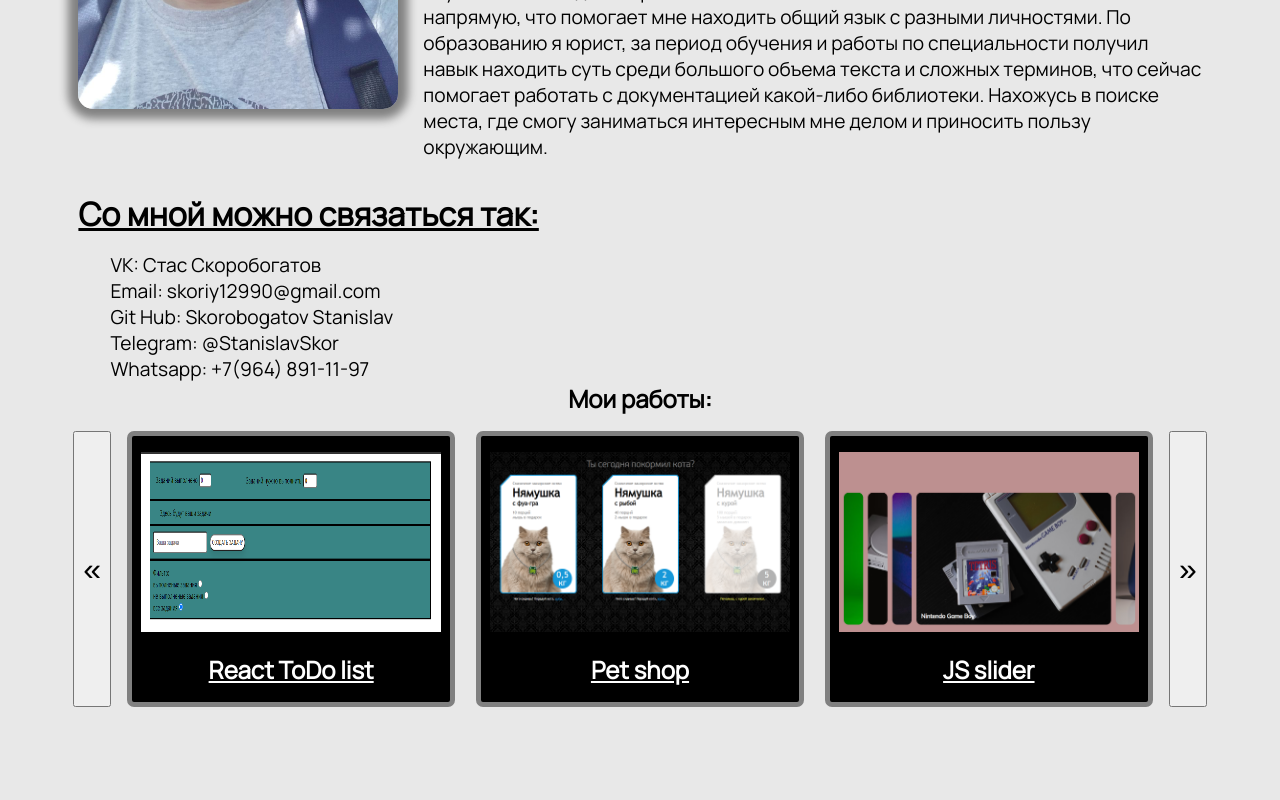
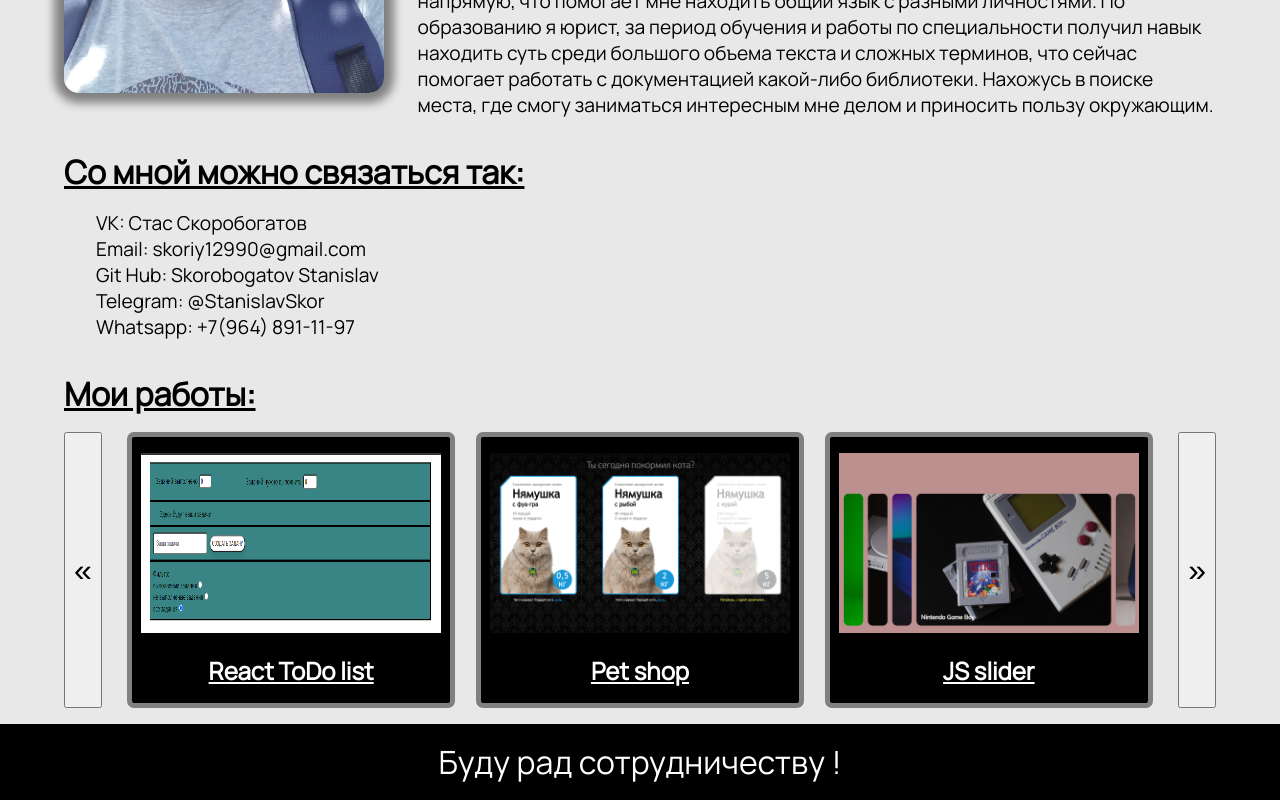
Before and after one commit to beliy-beret/my-resume, a React (Vite) app: page / in a window 1280 px wide. Shown: the part 366-1166 px from the top of the page. Before the commit the page ends 1073 px from the top, so only its background shows below. Built offline with nearby package versions, Linux system fonts and the light colour scheme.

Commit message:
refactoring some styles

```diff
--- a/src/components/App/App.js
+++ b/src/components/App/App.js
@@ -6,11 +6,14 @@ import Projects from '../Projects/Projects';
 
 const App = () => {
   return(
-    <div className={style.app}>
-      <About />
-      <Contacts />
-      <Projects />
-    </div>
+    <>
+      <div className={style.wrapper}>
+        <About />
+        <Contacts />
+        <Projects />
+      </div>
+      <div className={style.footer}>Буду рад сотрудничеству !</div>
+    </>
   );
 };
 
--- a/src/components/App/app.module.css
+++ b/src/components/App/app.module.css
@@ -1,4 +1,12 @@
-.app {
+.wrapper {
     width: 90%;
     margin: 0 auto;
 }
+.footer {
+    margin-top: 1rem;
+    background-color: black;
+    color: white;
+    text-align: center;
+    padding: 1rem;
+    font-size: 2rem;
+}
--- a/src/components/Projects/Projects.js
+++ b/src/components/Projects/Projects.js
@@ -111,7 +111,7 @@ const Projects = () => {
 
   return(
     <section className={style.projects}>
-      <h2>Мои работы:</h2>
+      <h2 className={style.title}>Мои работы:</h2>
       <Slider
         projects={currentProjectPortion}
         nextSlide={nextSlide}
--- a/src/components/Projects/projects.module.css
+++ b/src/components/Projects/projects.module.css
@@ -1,6 +1,10 @@
 .projects {
+    margin-top: 2rem;
     display: flex;
     flex-direction: column;
-    align-items: center;
     gap: 1rem;
 }
+.title {
+    font-size: 2rem;
+    text-decoration: underline;
+}
--- a/src/components/Slider/slider.module.css
+++ b/src/components/Slider/slider.module.css
@@ -1,8 +1,7 @@
 .slider {
     display: flex;
     gap: 1rem;
-    width: 85%;
-    justify-content: center;
+    justify-content: space-between;
 }
 .navigation {
     font-size: 2rem;
--- a/src/index.css
+++ b/src/index.css
@@ -19,7 +19,6 @@
 }
 body{
     height: 100vh;
-    padding: 1rem;
     font-family: 'Manrope', sans-serif;
     font-style: normal;
     font-weight: 400;
```
